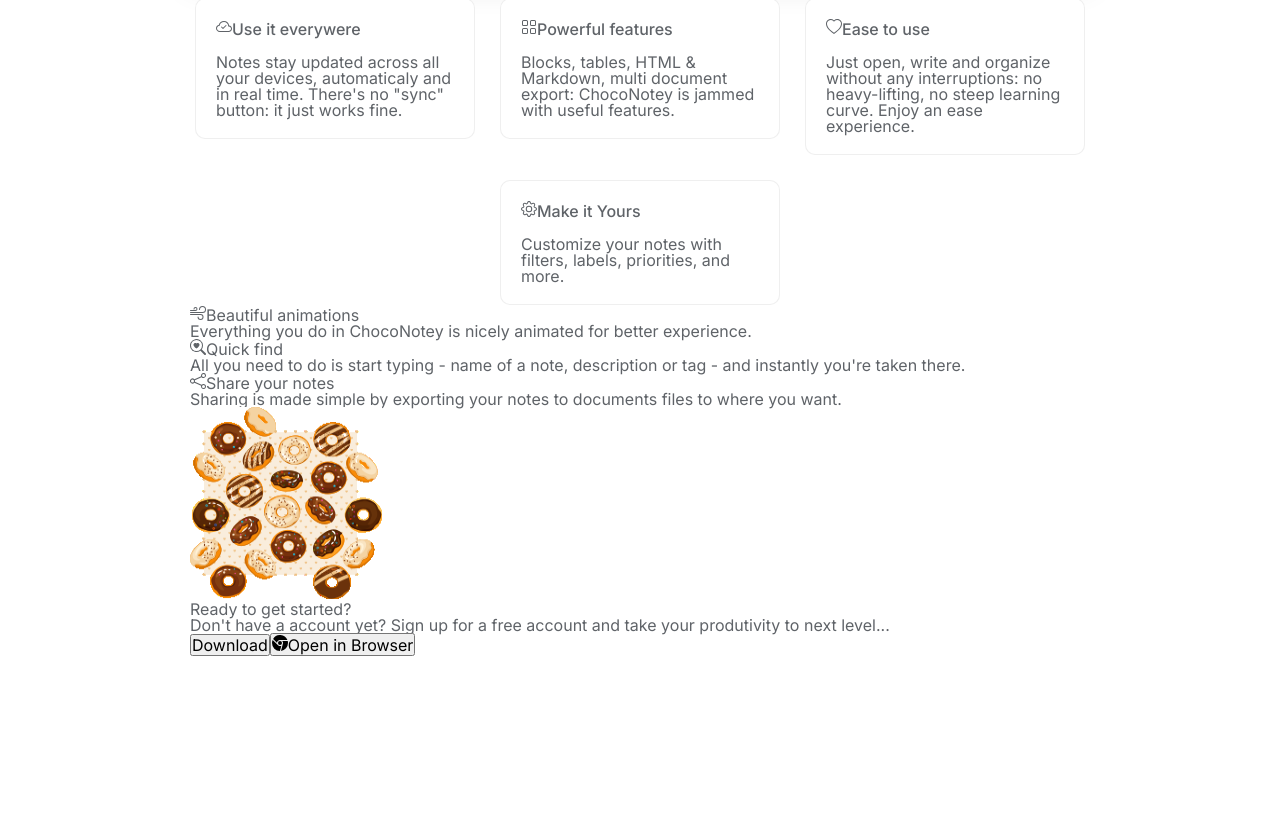
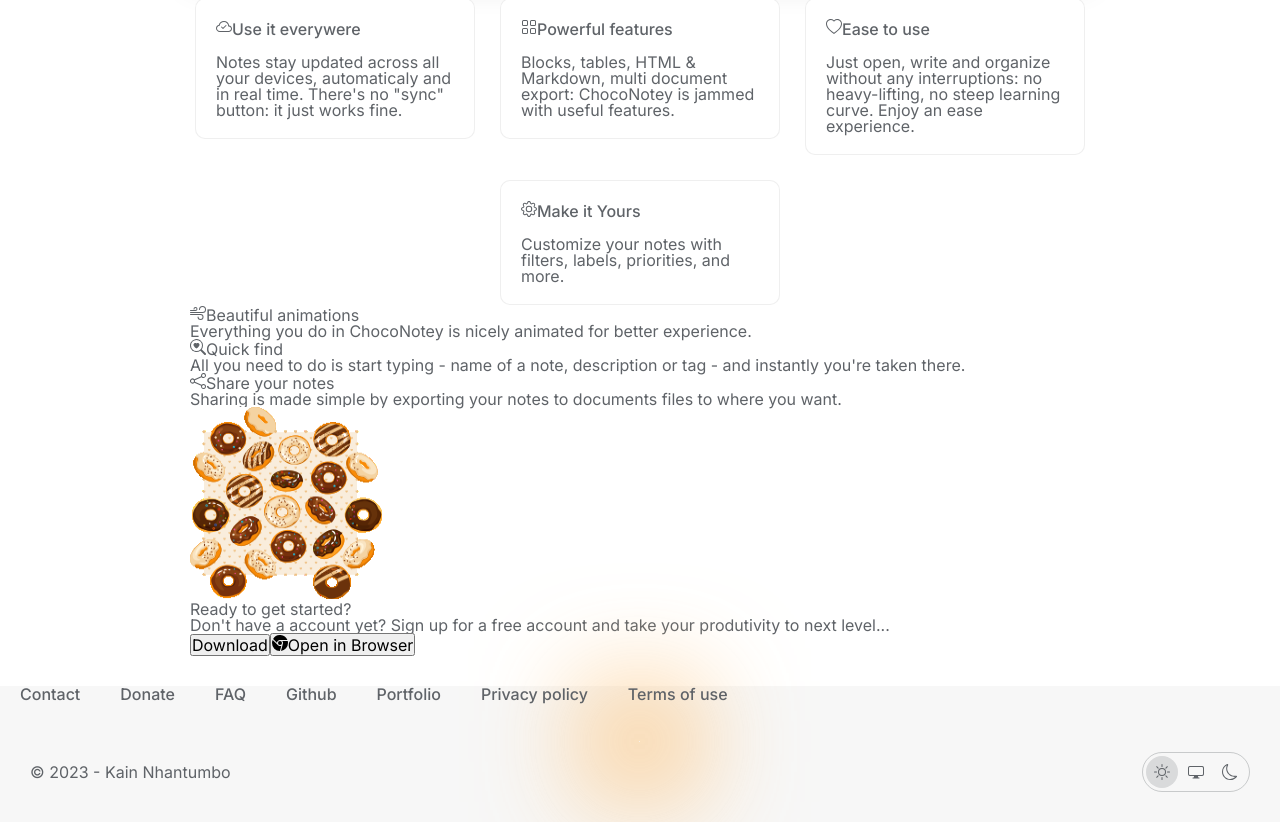
Before and after one commit to KainNhantumbo/notes-client, a Next.js app: page / in a window 1280 px wide. Shown: the part 920-1742 px from the top of the page. Before the commit the page ends 1606 px from the top, so only its background shows below. Built offline with nearby package versions, Linux system fonts and the light colour scheme; no server answers.

Commit message:
dev: added footer component

```diff
--- a/src/components/Footer.tsx
+++ b/src/components/Footer.tsx
@@ -0,0 +1,53 @@
+import { FC } from 'react';
+import Link from 'next/link';
+import { app_metadata, footerAnchors } from '../data/app-data';
+import { BsMoon, BsSun, BsDisplay } from 'react-icons/bs';
+import { useThemeContext } from '../context/ThemeContext';
+import { _footer as Container } from '../styles/modules/_footer';
+
+const Footer: FC = (): JSX.Element => {
+  const { setDarkMode, darkmode, setLightMode, matchMediaTheme } =
+    useThemeContext();
+
+  return (
+    <Container>
+      <section className='navigation'>
+        <nav>
+          {footerAnchors.map((item, index) => (
+            <Link key={index.toString()} href={item.anchor}>
+              <span>{item.name}</span>
+            </Link>
+          ))}
+        </nav>
+      </section>
+
+      <div className='base-container'>
+        <div className='base-container_presentation'>
+          <div className='logo'>
+            <p>{app_metadata.copyright}</p>
+          </div>
+        </div>
+
+        <div className='theme-fluent-buttons'>
+          <button
+            title='Light mode'
+            className={!darkmode ? 'active' : ''}
+            onClick={setLightMode}>
+            <BsSun />
+          </button>
+          <button title='Automatic' onClick={matchMediaTheme}>
+            <BsDisplay />
+          </button>
+          <button
+            title='Dark mode'
+            className={darkmode ? 'active' : ''}
+            onClick={setDarkMode}>
+            <BsMoon />
+          </button>
+        </div>
+      </div>
+    </Container>
+  );
+};
+
+export default Footer;
--- a/src/components/Layout.tsx
+++ b/src/components/Layout.tsx
@@ -1,3 +1,5 @@
+import Header from './Header';
+import Footer from './Footer';
 import Cookies from './modals/Cookies';
 import PromptModal from './modals/Prompt';
 import Notification from './modals/Notification';
@@ -5,16 +7,21 @@
 import { NextRouter, useRouter } from 'next/router';
 import { useAppContext } from '../context/AppContext';
 import HeadWithMeta, { TProps as HeadProps } from './Head';
-import Header from './Header';
 import { LazyMotion, MotionConfig, domAnimation } from 'framer-motion';
 
 interface IProps {
   children: ReactNode;
   renderHeader?: boolean;
+  renderFooter?: boolean;
   metadata: HeadProps | undefined;
 }
 
-const Layout: FC<IProps> = ({ children, metadata, renderHeader }) => {
+const Layout: FC<IProps> = ({
+  children,
+  metadata,
+  renderHeader,
+  renderFooter,
+}) => {
   const { state } = useAppContext();
   const router: NextRouter = useRouter();
 
@@ -36,6 +43,7 @@
         <Notification key={state.notification.message.split(' ').join('')} />
         <PromptModal key={state.prompt.message.split(' ').join('')} />
         {children}
+        {renderFooter ? <Footer /> : null}
       </LazyMotion>
     </MotionConfig>
   );
--- a/src/context/ThemeContext.tsx
+++ b/src/context/ThemeContext.tsx
@@ -74,7 +74,7 @@
   }, []);
 
   return (
-    <ThemeProvider theme={light_default}>
+    <ThemeProvider theme={currentTheme}>
       <GlobalStyles />
       <context.Provider
         value={{
--- a/src/data/app-data.ts
+++ b/src/data/app-data.ts
@@ -1,5 +1,4 @@
 import {
-  BsBalloon,
   BsCloudCheck,
   BsGear,
   BsGrid,
@@ -68,3 +67,13 @@
     content: `Sharing is made simple by exporting your notes to documents files to where you want.`,
   },
 ];
+
+export const footerAnchors = [
+  { name: 'Privacy policy', anchor: '/docs/privacy-policy' },
+  { name: 'Terms of use', anchor: '/docs/terms-of-use' },
+  { name: 'Contact', anchor: '/docs/contact' },
+  { name: 'Donate', anchor: 'https://www.buymeacoffee.com/nhantumbokU' },
+  { name: 'Github', anchor: app_metadata.repository },
+  { name: 'FAQ', anchor: '/docs/faq' },
+  { name: 'Portfolio', anchor: 'https://portifolio-dev-mu.vercel.app' },
+].sort((a, b) => (a.name > b.name ? 1 : -1));
--- a/src/styles/modules/_footer.ts
+++ b/src/styles/modules/_footer.ts
@@ -29,41 +29,6 @@
     ::selection {
       background: rgb(${({ theme }) => theme.background_shade});
       color: rgb(${({ theme }) => theme.primary_shade});
-    }
-  }
-
-  .featured-container {
-    padding: 0 20px;
-    display: flex;
-    flex-flow: row wrap;
-    gap: 40px;
-    justify-content: space-evenly;
-    border-bottom: 1px solid rgba(${({ theme }) => theme.font}, 0.1);
-    padding: 20px;
-    width: 100%;
-    max-width: 1280px;
-    margin: 0 auto;
-    @media screen and (max-width: 490px) {
-      gap: 12px;
-    }
-
-    h3 {
-      display: flex;
-      align-items: center;
-      font-weight: 500;
-      font-size: 1.1rem;
-      @media screen and (max-width: 410px) {
-        font-size: 1rem;
-        line-height: 1.6rem;
-      }
-      svg {
-        width: 20px;
-        height: 20px;
-        color: rgb(${({ theme }) => theme.primary_shade});
-      }
-      span {
-        padding-left: 5px;
-      }
     }
   }
 
```
Also changed, not shown: src/pages/index.tsx (+1 -6 lines).
